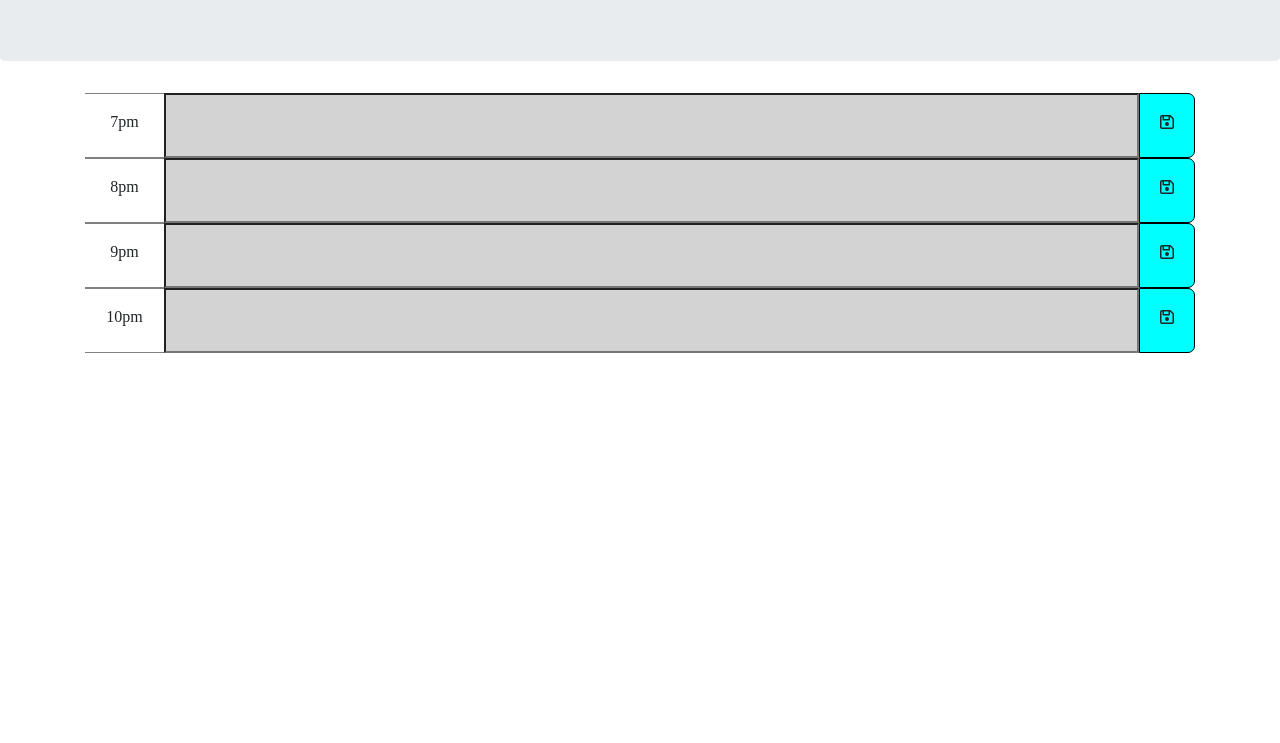
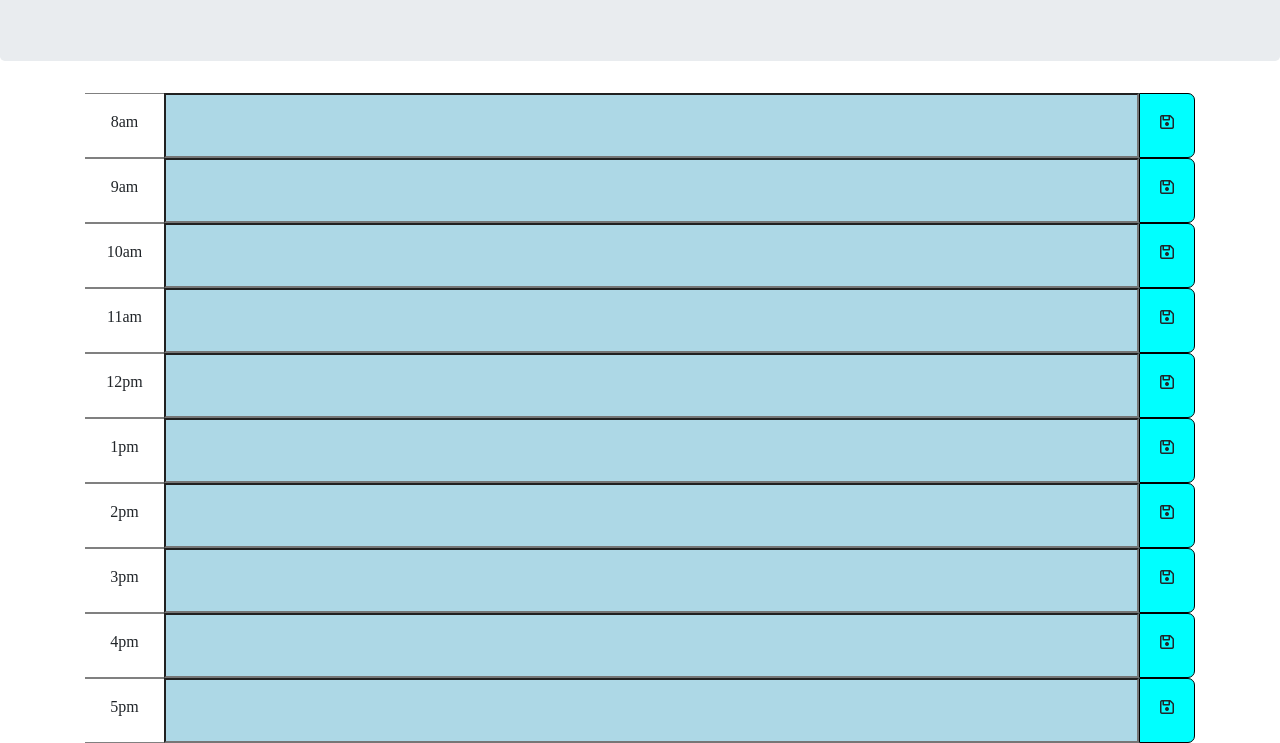
Before and after one commit to zehrl/work-day-scheduler, a plain HTML site: page index.html in a window 1280 px wide. Shown: the part 154-897 px from the top of the page. Before the commit the page ends 800 px from the top, so only its background shows below. Drawn offline with nearby package versions, Linux system fonts and the light colour scheme.

Commit message:
Finished draft

```diff
--- a/index.html
+++ b/index.html
@@ -24,13 +24,14 @@
         <h1 class="display-4">Work Day Scheduler</h1>
         <p class="lead" id="currentDay">CURRENT TIME GOES HERE</p>
     </header>
+
     <main>
         <!-- Container -->
-        <div class="container calendarParent">
+        <div class="container" id="calendarParent">
 
             <!-- Calendar Container -->
             <div class="calendarContainer">
-                <span class="time" data-hour="19">7pm</span>
+                <span class="time" data-hour="8">8am</span>
                 <form class="scheduleEvent">
                     <input type="text" class="eventInput">
                 </form>
@@ -39,7 +40,7 @@
 
             <!-- Calendar Container -->
             <div class="calendarContainer">
-                <span class="time" data-hour="20">8pm</span>
+                <span class="time" data-hour="9">9am</span>
                 <form class="scheduleEvent">
                     <input type="text" class="eventInput">
                 </form>
@@ -48,7 +49,7 @@
 
             <!-- Calendar Container -->
             <div class="calendarContainer">
-                <span class="time" data-hour="21">9pm</span>
+                <span class="time" data-hour="10">10am</span>
                 <form class="scheduleEvent">
                     <input type="text" class="eventInput">
                 </form>
@@ -57,7 +58,61 @@
 
             <!-- Calendar Container -->
             <div class="calendarContainer">
-                <span class="time" data-hour="22">10pm</span>
+                <span class="time" data-hour="11">11am</span>
+                <form class="scheduleEvent">
+                    <input type="text" class="eventInput">
+                </form>
+                <i class="far fa-save icon"></i>
+            </div>
+
+            <!-- Calendar Container -->
+            <div class="calendarContainer">
+                <span class="time" data-hour="12">12pm</span>
+                <form class="scheduleEvent">
+                    <input type="text" class="eventInput">
+                </form>
+                <i class="far fa-save icon"></i>
+            </div>
+
+            <!-- Calendar Container -->
+            <div class="calendarContainer">
+                <span class="time" data-hour="13">1pm</span>
+                <form class="scheduleEvent">
+                    <input type="text" class="eventInput">
+                </form>
+                <i class="far fa-save icon"></i>
+            </div>
+
+            <!-- Calendar Container -->
+            <div class="calendarContainer">
+                <span class="time" data-hour="14">2pm</span>
+                <form class="scheduleEvent">
+                    <input type="text" class="eventInput">
+                </form>
+                <i class="far fa-save icon"></i>
+            </div>
+
+            <!-- Calendar Container -->
+            <div class="calendarContainer">
+                <span class="time" data-hour="15">3pm</span>
+                <form class="scheduleEvent">
+                    <input type="text" class="eventInput">
+                </form>
+                <i class="far fa-save icon"></i>
+            </div>
+
+            <!-- Calendar Container -->
+            <div class="calendarContainer">
+                <span class="time" data-hour="16">4pm</span>
+                <form class="scheduleEvent">
+                    <input type="text" class="eventInput">
+                </form>
+                <i class="far fa-save icon"></i>
+            </div>
+
+            <!-- Calendar Container -->
+            <div class="calendarContainer">
+                <span class="time" data-hour="17">5pm</span>
                 <form class="scheduleEvent">
                     <input type="text" class="eventInput">
                 </form>
--- a/scripts/main.js
+++ b/scripts/main.js
@@ -1,35 +1,88 @@
 console.log("Hello!")
 
-var calendarParentEl = $(".calendarParent > .calendarContainer");
+var calendarBlocksEl = $("#calendarParent > .calendarContainer");
+var eventData = [];
+
 
 // Set current day in header
 $("#currentDay").text(moment().format("dddd, MMMM YYYY"));
 
-// Handle coloring of event inputs
+// Handle coloring & updating of event inputs/text
+function setColors() {
 
-// for each container
+    for (let i = 0; i < calendarBlocksEl.length; i++) {
 
-for (let i = 0; i < calendarParentEl.length; i++) {
-    console.log("For loop!");
+        var eventTime = Number($(calendarBlocksEl[i]).children("span").attr("data-hour"));
+        var eventEl = $(calendarBlocksEl[i]).find(".eventInput");
 
-    var eventTime = $(calendarParentEl[i]).children("span").attr("data-hour")
-    var eventEl = $(calendarParentEl[i]).find(".eventInput")
-
-
-    console.log(`${eventTime} vs. moment=${moment().format("H")}`);
-
-    if (eventTime == moment().format("H")) {
-        eventEl.css("background-color", "red");
-    } else if (eventTime > moment().format("H")) {
-        eventEl.css("background-color", "lightBlue");
-    } else {
-        eventEl.css("background-color", "lightGray");
+        if (eventTime == moment().format("H")) {
+            eventEl.css("background-color", "lightgreen");
+        } else if (eventTime > moment().format("H")) {
+            eventEl.css("background-color", "lightBlue");
+        } else {
+            eventEl.css("background-color", "lightGray");
+        }
     }
 }
 
+// Setup initial javascript object for storing calendar data
+function initializeData() {
+
+    var hour;
+    var text;
+
+    // If we don't have data stored
+    if (localStorage.getItem("eventData") === null) {
+
+        for (let i = 0; i < calendarBlocksEl.length; i++) {
+            hour = $(calendarBlocksEl.get(i)).children(".time").attr("data-hour");
+            text = ""
+
+            eventData.push({
+                hour,
+                text
+            });
+
+            console.log(hour, text)
+        }
+
+        localStorage.setItem("eventData", JSON.stringify(eventData));
+    } else {textHistoryUpdate()}
+}
+
+// Pull local storage and populate on calendar
+function textHistoryUpdate() {
+    console.log("I found history! Time to update...")
+    eventData = JSON.parse(localStorage.getItem("eventData"));
+
+    // Set each input to the local storage text
+    for (let i = 0; i < calendarBlocksEl.length; i++) {
+        $(calendarBlocksEl.get(i)).find(".eventInput").val(eventData[i].text);
+    }
+
+}
 
 // Handle saving and storage of event data
+function save(event) {
+    event.preventDefault();
 
+    // Get the target div
+    var timeSlotDivEl = $(event.target).parent(".calendarContainer");
 
+    // Get the array number that you are referencing
+    var arrayPos = calendarBlocksEl.index(timeSlotDivEl);
+
+    // Save text from div child to local storage
+    var eventDataStorage = JSON.parse(localStorage.getItem("eventData"));
+    eventDataStorage[arrayPos].text = timeSlotDivEl.find(".eventInput").val();
+    localStorage.setItem("eventData", JSON.stringify(eventDataStorage));
+
+}
+
+// Perform these Functions at the Beginning
+initializeData();
+setColors();
 
 // Event Handlers
+$("#calendarParent").on("click", ".icon", save);
+$("#calendarParent").submit(save);
```
